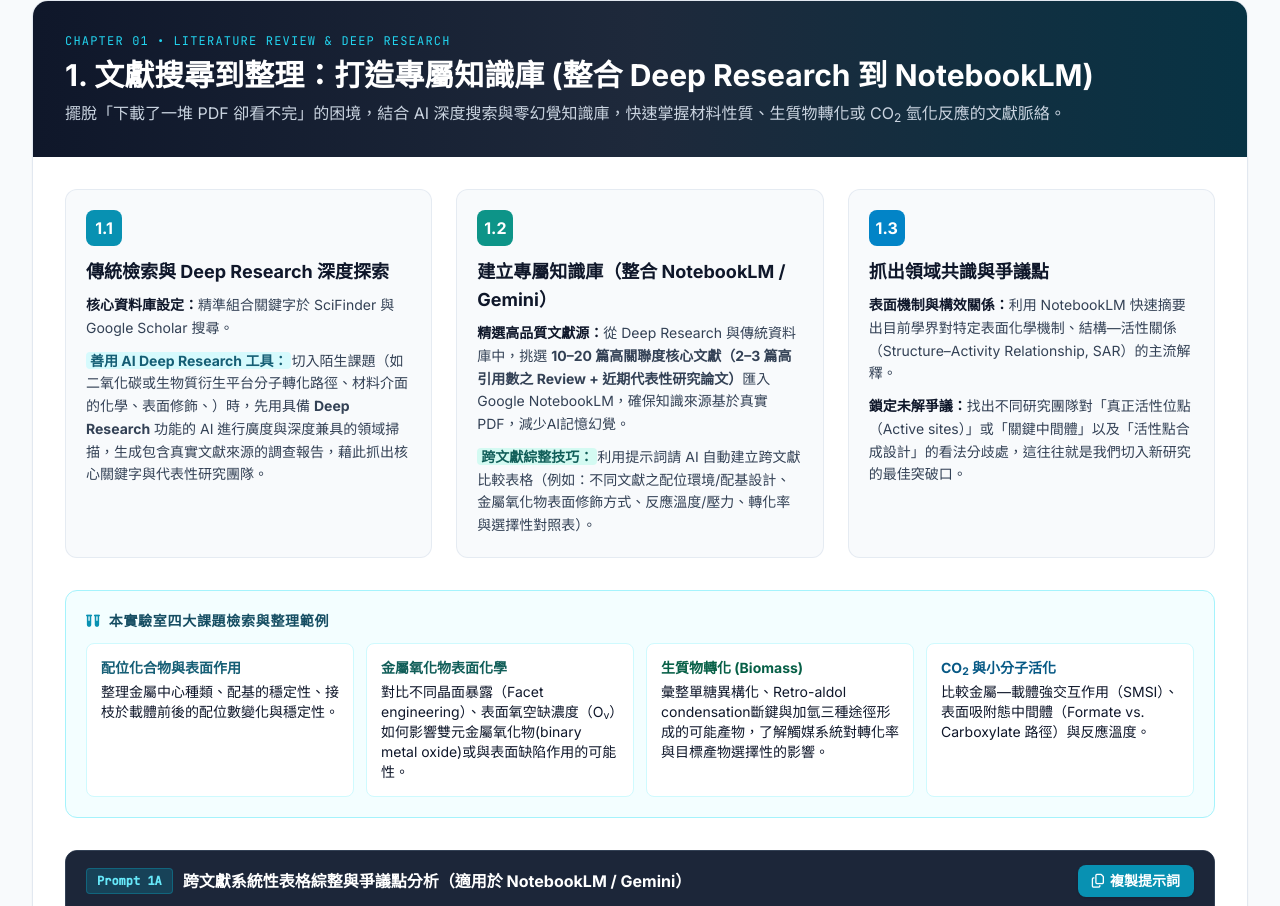
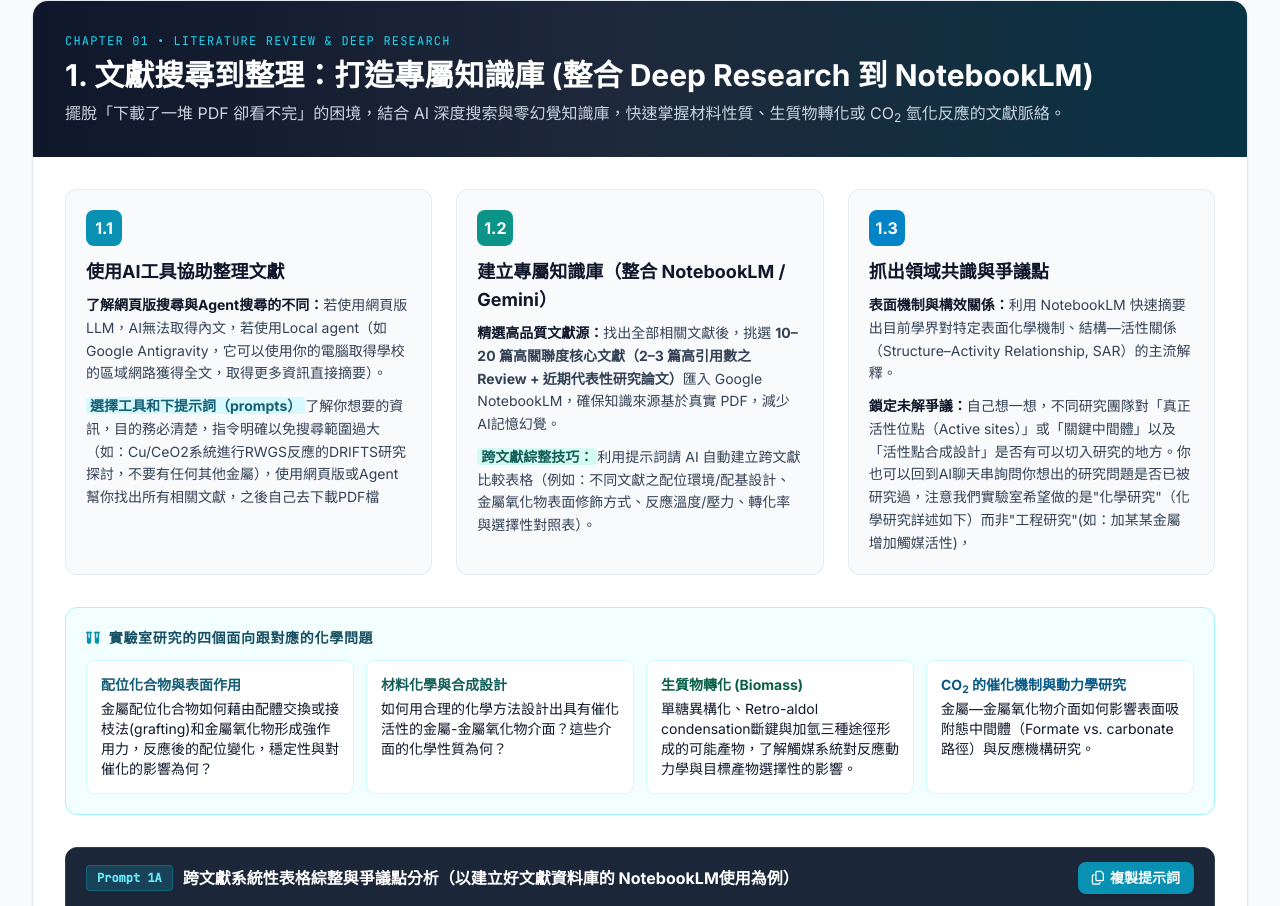
Before and after one commit to ypduchem/ai-guided-chemistry-research, a plain HTML site: page index.html in a window 1280 px wide. Shown: the part 2087-2993 px from the top of the page. Drawn offline with nearby package versions, Linux system fonts and the light colour scheme.

Commit message:
Update content in index.html for clarity and detail

```diff
--- a/index.html
+++ b/index.html
@@ -683,10 +683,10 @@
                         <div class="grid grid-cols-1 md:grid-cols-3 gap-6">
                             <div class="bg-slate-50 rounded-xl p-5 border border-slate-200/80">
                                 <div class="w-9 h-9 rounded-lg bg-cyan-600 text-white font-bold flex items-center justify-center mb-3">1.1</div>
-                                <h4 class="font-bold text-slate-900 text-lg mb-2">傳統檢索與 Deep Research 深度探索</h4>
+                                <h4 class="font-bold text-slate-900 text-lg mb-2">使用AI工具協助整理文獻</h4>
                                 <ul class="text-sm text-slate-700 space-y-2.5 leading-relaxed">
-                                    <li><strong class="text-slate-900">核心資料庫設定：</strong>精準組合關鍵字於 SciFinder 與 Google Scholar 搜尋。</li>
-                                    <li><strong class="text-cyan-800 bg-cyan-100/80 px-1 rounded">善用 AI Deep Research 工具：</strong>切入陌生課題（如二氧化碳或生物質衍生平台分子轉化路徑、材料介面的化學、表面修飾、）時，先用具備 <strong>Deep Research</strong> 功能的 AI 進行廣度與深度兼具的領域掃描，生成包含真實文獻來源的調查報告，藉此抓出核心關鍵字與代表性研究團隊。</li>
+                                    <li><strong class="text-slate-900">了解網頁版搜尋與Agent搜尋的不同：</strong>若使用網頁版LLM，AI無法取得內文，若使用Local agent（如Google Antigravity，它可以使用你的電腦取得學校的區域網路獲得全文，取得更多資訊直接摘要）。</li>
+                                    <li><strong class="text-cyan-800 bg-cyan-100/80 px-1 rounded">選擇工具和下提示詞（prompts）</strong>了解你想要的資訊，目的務必清楚，指令明確以免搜尋範圍過大（如：Cu/CeO2系統進行RWGS反應的DRIFTS研究探討，不要有任何其他金屬），使用網頁版或Agent幫你找出所有相關文獻，之後自己去下載PDF檔</li>
 
                              </ul>
                             </div>
@@ -695,7 +695,7 @@
                                 <div class="w-9 h-9 rounded-lg bg-teal-600 text-white font-bold flex items-center justify-center mb-3">1.2</div>
                                 <h4 class="font-bold text-slate-900 text-lg mb-2">建立專屬知識庫（整合 NotebookLM / Gemini）</h4>
                                 <ul class="text-sm text-slate-700 space-y-2.5 leading-relaxed">
-                                    <li><strong class="text-slate-900">精選高品質文獻源：</strong>從 Deep Research 與傳統資料庫中，挑選 <strong>10–20 篇高關聯度核心文獻（2–3 篇高引用數之 Review + 近期代表性研究論文）</strong>匯入 Google NotebookLM，確保知識來源基於真實 PDF，減少AI記憶幻覺。</li>
+                                    <li><strong class="text-slate-900">精選高品質文獻源：</strong>找出全部相關文獻後，挑選 <strong>10–20 篇高關聯度核心文獻（2–3 篇高引用數之 Review + 近期代表性研究論文）</strong>匯入 Google NotebookLM，確保知識來源基於真實 PDF，減少AI記憶幻覺。</li>
                                     <li><strong class="text-teal-800 bg-teal-100/80 px-1 rounded">跨文獻綜整技巧：</strong>利用提示詞請 AI 自動建立跨文獻比較表格（例如：不同文獻之配位環境/配基設計、金屬氧化物表面修飾方式、反應溫度/壓力、轉化率與選擇性對照表）。</li>
                                 </ul>
                             </div>
@@ -705,7 +705,7 @@
                                 <h4 class="font-bold text-slate-900 text-lg mb-2">抓出領域共識與爭議點</h4>
                                 <ul class="text-sm text-slate-700 space-y-2.5 leading-relaxed">
                                     <li><strong class="text-slate-900">表面機制與構效關係：</strong>利用 NotebookLM 快速摘要出目前學界對特定表面化學機制、結構—活性關係（Structure–Activity Relationship, SAR）的主流解釋。</li>
-                                    <li><strong class="text-slate-900">鎖定未解爭議：</strong>找出不同研究團隊對「真正活性位點（Active sites）」或「關鍵中間體」以及「活性點合成設計」的看法分歧處，這往往就是我們切入新研究的最佳突破口。</li>
+                                    <li><strong class="text-slate-900">鎖定未解爭議：</strong>自己想一想，不同研究團隊對「真正活性位點（Active sites）」或「關鍵中間體」以及「活性點合成設計」是否有可以切入研究的地方。你也可以回到AI聊天串詢問你想出的研究問題是否已被研究過，注意我們實驗室希望做的是"化學研究"（化學研究詳述如下）而非"工程研究"(如：加某某金屬增加觸媒活性)，</li>
                                 </ul>
                             </div>
                         </div>
@@ -713,24 +713,24 @@
                         <!-- Lab Scenario Examples -->
                         <div class="bg-cyan-50/60 border border-cyan-200 rounded-xl p-5">
                             <h4 class="text-sm font-bold uppercase tracking-wider text-cyan-900 mb-3 flex items-center gap-2">
-                                <i class="fa-solid fa-vials text-cyan-600"></i> 本實驗室四大課題檢索與整理範例
+                                <i class="fa-solid fa-vials text-cyan-600"></i> 實驗室研究的四個面向跟對應的化學問題
                             </h4>
                             <div class="grid grid-cols-1 sm:grid-cols-2 lg:grid-cols-4 gap-3 text-xs sm:text-sm">
                                 <div class="bg-white p-3.5 rounded-lg border border-cyan-100">
                                     <span class="font-bold text-cyan-800 block mb-1">配位化合物與表面作用</span>
-                                    整理金屬中心種類、配基的穩定性、接枝於載體前後的配位數變化與穩定性。
+                                    金屬配位化合物如何藉由配體交換或接枝法(grafting)和金屬氧化物形成強作用力，反應後的配位變化，穩定性與對催化的影響為何？
                                 </div>
                                 <div class="bg-white p-3.5 rounded-lg border border-cyan-100">
-                                    <span class="font-bold text-teal-800 block mb-1">金屬氧化物表面化學</span>
-                                    對比不同晶面暴露（Facet engineering）、表面氧空缺濃度（O<sub>v</sub>）如何影響雙元金屬氧化物(binary metal oxide)或與表面缺陷作用的可能性。
+                                    <span class="font-bold text-teal-800 block mb-1">材料化學與合成設計</span>
+                                    如何用合理的化學方法設計出具有催化活性的金屬-金屬氧化物介面？這些介面的化學性質為何？
                                 </div>
                                 <div class="bg-white p-3.5 rounded-lg border border-cyan-100">
                                     <span class="font-bold text-emerald-800 block mb-1">生質物轉化 (Biomass)</span>
-                                    彙整單糖異構化、Retro-aldol condensation斷鍵與加氫三種途徑形成的可能產物，了解觸媒系統對轉化率與目標產物選擇性的影響。
+                                    單糖異構化、Retro-aldol condensation斷鍵與加氫三種途徑形成的可能產物，了解觸媒系統對反應動力學與目標產物選擇性的影響。
                                 </div>
                                 <div class="bg-white p-3.5 rounded-lg border border-cyan-100">
-                                    <span class="font-bold text-sky-800 block mb-1">CO<sub>2</sub> 與小分子活化</span>
-                                    比較金屬—載體強交互作用（SMSI）、表面吸附態中間體（Formate vs. Carboxylate 路徑）與反應溫度。
+                                    <span class="font-bold text-sky-800 block mb-1">CO<sub>2</sub> 的催化機制與動力學研究</span>
+                                    金屬—金屬氧化物介面如何影響表面吸附態中間體（Formate vs. carbonate 路徑）與反應機構研究。
                                 </div>
                             </div>
                         </div>
@@ -740,7 +740,7 @@
                             <div class="bg-slate-800/90 px-5 py-3.5 flex flex-wrap items-center justify-between gap-3 border-b border-slate-700">
                                 <div class="flex items-center gap-2.5">
                                     <span class="px-2.5 py-1 rounded bg-cyan-500/20 text-cyan-300 font-mono text-xs font-bold border border-cyan-500/30">Prompt 1A</span>
-                                    <span class="text-white font-bold text-sm sm:text-base">跨文獻系統性表格綜整與爭議點分析（適用於 NotebookLM / Gemini）</span>
+                                    <span class="text-white font-bold text-sm sm:text-base">跨文獻系統性表格綜整與爭議點分析（以建立好文獻資料庫的 NotebookLM使用為例）</span>
                                 </div>
                                 <button onclick="copyPrompt('prompt-1a')" class="px-3.5 py-1.5 rounded-lg bg-cyan-600 hover:bg-cyan-500 text-white text-xs sm:text-sm font-semibold transition flex items-center gap-1.5 shadow">
                                     <i class="fa-regular fa-copy"></i> 複製提示詞
@@ -749,7 +749,7 @@
                             <pre id="prompt-1a" class="prompt-pre p-5 text-slate-200 font-mono text-xs sm:text-sm leading-relaxed">請根據我上傳於知識庫中的所有文獻，針對「[填入研究主題：如特定配位化合物固載於金屬氧化物表面 / 生物質衍生糖選擇性轉化/金屬-金屬氧化物活性位點」進行跨文獻系統性綜整，並執行以下三項任務：
 
 1. **建立跨文獻結構與活性比較表（Markdown Table）**：
-   請為每一篇文獻整理出以下欄位（若文獻未提及請標註 N/A，切勿自行推測）：
+   請為每一篇文獻整理出以下欄位（若文獻未提及請標註 N/A，切勿自行推測，若是Reivew中提及的內容，試著也幫我找到原始出處）：
    - 文獻作者與發表年份
    - 核心材料系統（如:金屬種類、配基結構 Ligand、或金屬氧化物載體與晶面/缺陷特性）
    - 合成或表面修飾方法（如含浸法、水熱法、表面接枝等）
```
